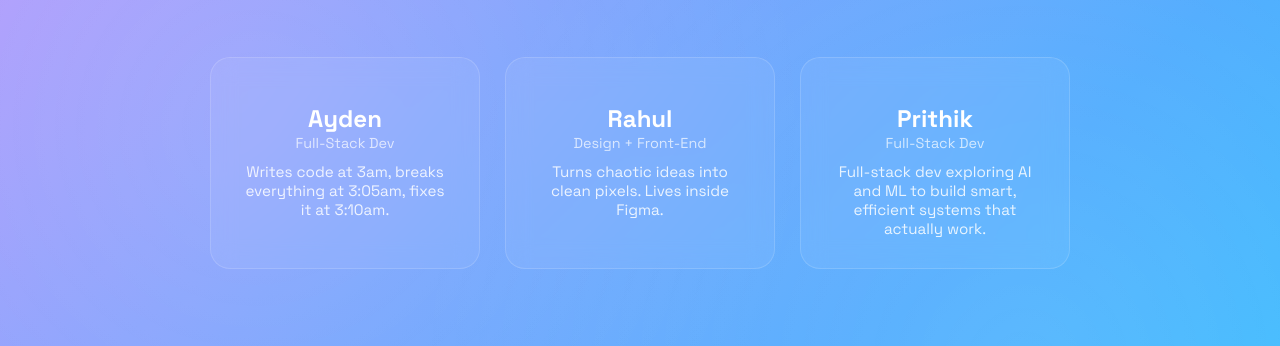
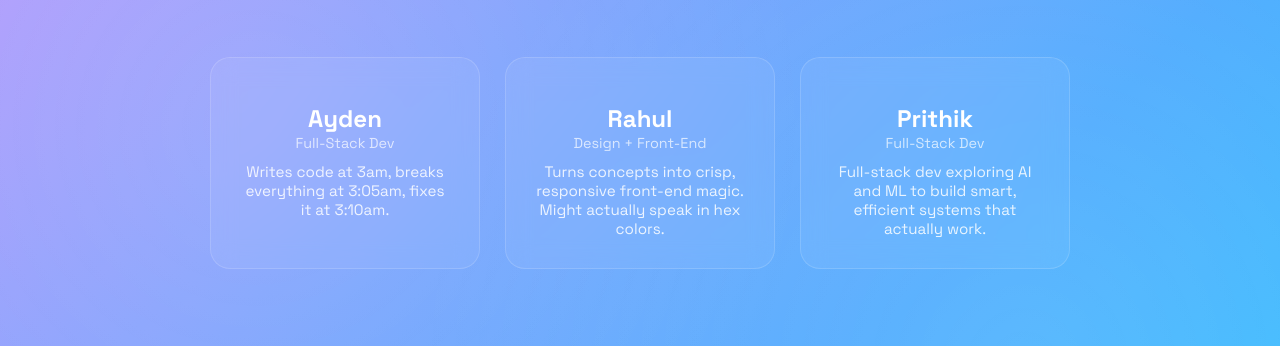
Before and after one commit to TheNotThere/TheCommunityWall, a website: page public/about.html in a window 1280 px wide. Shown: the part 274-620 px from the top of the page. Drawn offline with Linux system fonts and the light colour scheme.

Commit message:
Update about.html

```diff
--- a/public/about.html
+++ b/public/about.html
@@ -24,7 +24,6 @@
 </section>
 
 <section class="makers-container">
-
   <div class="maker-card">
     <div class="maker-pfp"></div>
     <h2>Ayden</h2>
@@ -36,7 +35,7 @@
     <div class="maker-pfp"></div>
     <h2>Rahul</h2>
     <p class="maker-role">Design + Front-End</p>
-    <p class="maker-desc">Turns chaotic ideas into clean pixels. Lives inside Figma.</p>
+    <p class="maker-desc">Turns concepts into crisp, responsive front-end magic. Might actually speak in hex colors.</p>
   </div>
 
   <div class="maker-card">
```
